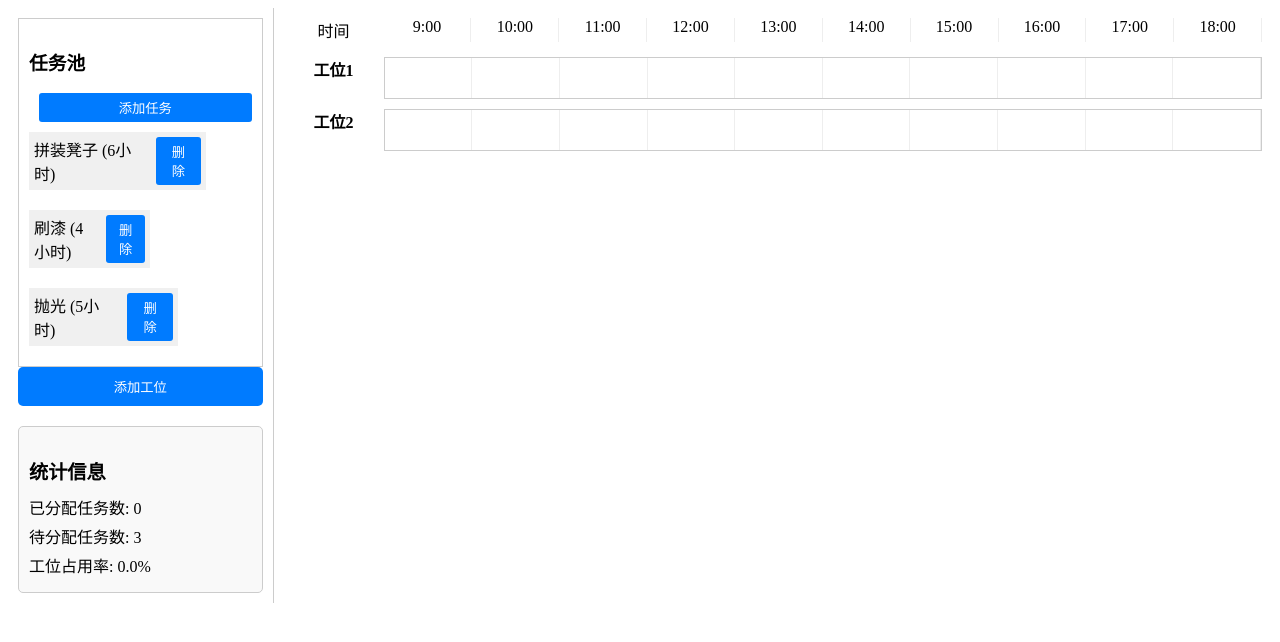
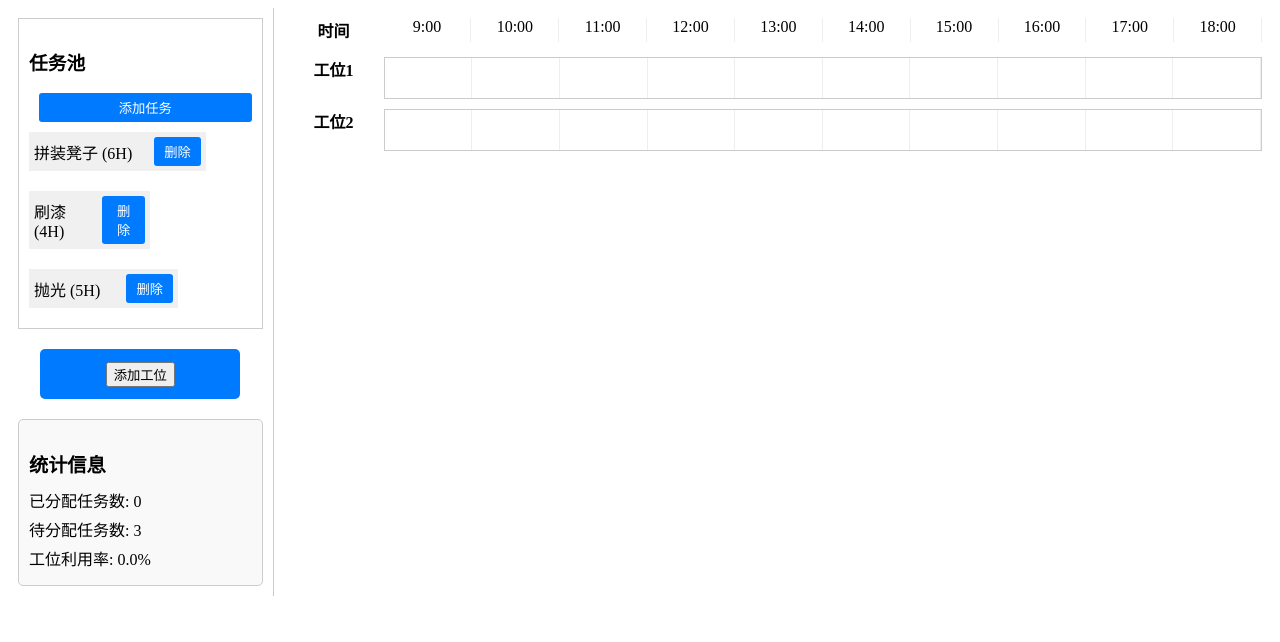
Before and after one commit to Ray-Soong/schedulesystem, a Vue app in the folder scheduler/: page / in a window 1280 px wide. Shown: the top 642 px of the page. Built offline with nearby package versions, Linux system fonts and the light colour scheme.

Commit message:
优化面板格式以及语法表达

```diff
--- a/scheduler/src/components/AddWorkstationButton.vue
+++ b/scheduler/src/components/AddWorkstationButton.vue
@@ -1,10 +1,8 @@
 <template>
   <div>
-    <button
-      @click="showAddWorkstationModal"
-      style="background-color: #007bff; color: white; text-align: center; padding: 10px 20px; border: none; border-radius: 5px; cursor: pointer;width: 100%;">
-      添加工位
-    </button>
+    <div class="add-workstation-button">
+      <button @click="showAddWorkstationModal">添加工位</button>
+    </div>
 
     <!-- 弹框输入工位名称 -->
     <div v-if="showModal" class="modal">
@@ -63,4 +61,19 @@ export default {
   padding: 20px;
   border-radius: 5px;
 }
+.add-workstation-button {
+  display: flex;
+  justify-content: center;
+  align-items: center;
+  background-color: #007bff;
+  color: white;
+  text-align: center;
+  cursor: pointer;
+  width: 200px;
+  height: 50px;
+  border: none;
+  border-radius: 5px;
+  margin: 20px auto;
+  font-size: 16px;
+}
 </style>
--- a/scheduler/src/components/TaskPool.vue
+++ b/scheduler/src/components/TaskPool.vue
@@ -13,7 +13,7 @@
       draggable="true"
       @dragstart="onDragStart(task)"
     >
-      {{ task.name }} ({{ task.hours }}小时)
+      {{ task.name }} ({{ task.hours }}H)
       <button @click="deleteTask(task.id)">删除</button>
     </div>
 
--- a/scheduler/src/components/TaskStats.vue
+++ b/scheduler/src/components/TaskStats.vue
@@ -4,7 +4,7 @@
       <div>
         <p>已分配任务数: {{ assignedTaskCount }}</p>
         <p>待分配任务数: {{ unassignedTaskCount }}</p>
-        <p>工位占用率: {{ workstationUtilization }}%</p>
+        <p>工位利用率: {{ workstationUtilization }}%</p>
       </div>
     </div>
   </template>
--- a/scheduler/src/components/WorkstationPool.vue
+++ b/scheduler/src/components/WorkstationPool.vue
@@ -2,7 +2,7 @@
   <div class="workstation-pool">
     <!-- 时间线，显示 9:00 到 19:00 (10 小时) -->
     <div class="time-line">
-      <div class="time-line-label" style="width: var(--timeline-label-width, 100px); text-align: center;">时间</div>
+      <div class="time-line-label">时间</div>
       <div v-for="hour in 10" :key="hour" class="time-line-hour">
       {{ parseInt(hour) + 8 }}:00
       </div>
@@ -79,6 +79,11 @@ export default {
   text-align: center;
   border-right: 1px solid #eee;
 }
+.time-line-label {
+  width: var(--timeline-label-width, 100px); /* 使用 CSS 变量配置宽度 */
+  text-align: center;
+  font-weight: bold;
+}
 .workstation-row {
   display: flex;
   margin-bottom: 10px;
```
